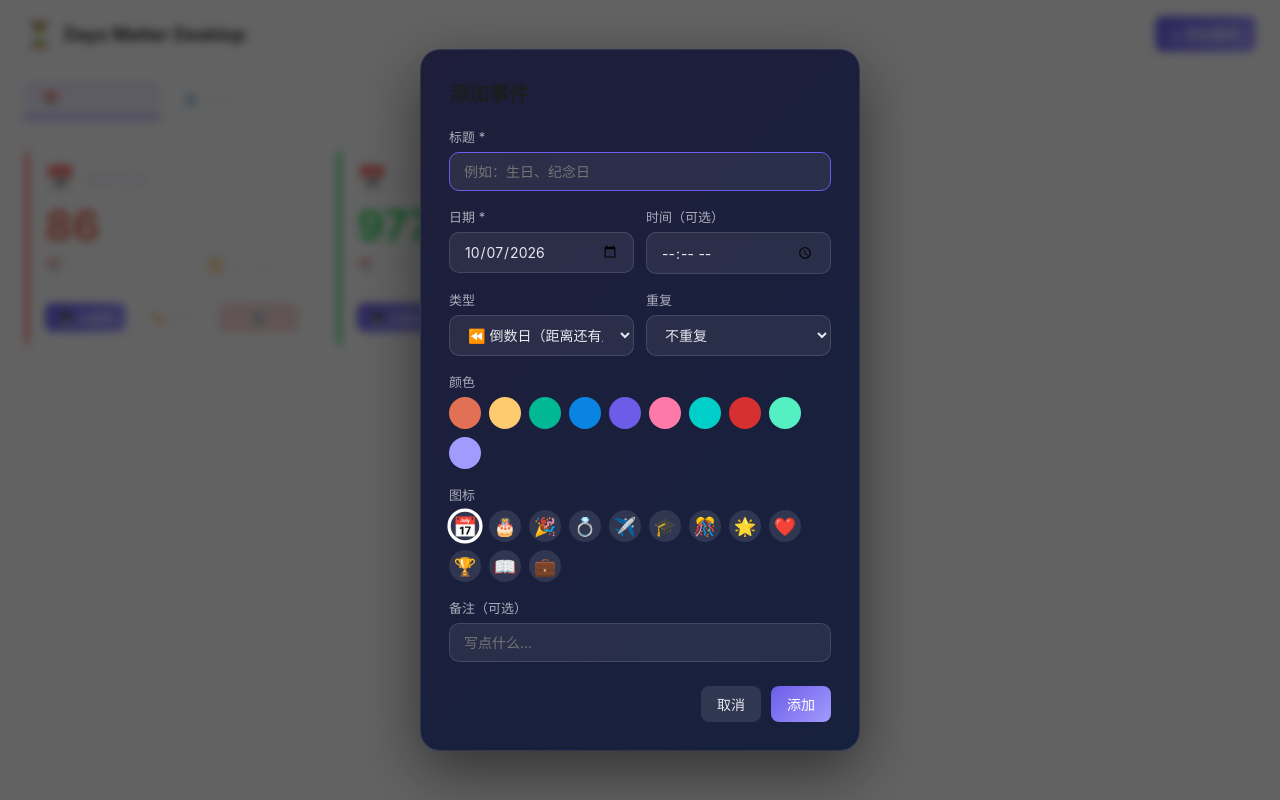
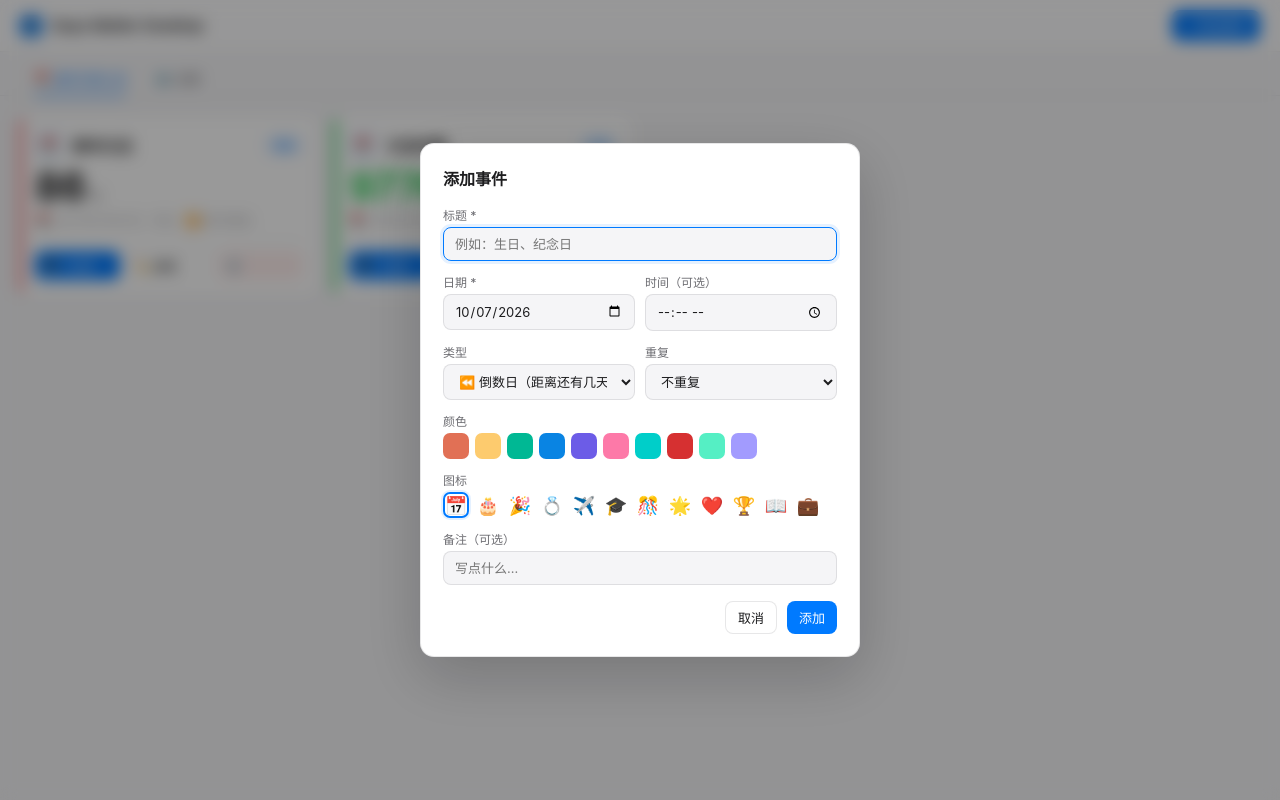
Before and after one commit to shaoyihang2021/days-matter-desktop, a React (Vite) app: page / in a window 1280 px wide. Both pictures are taken after a click on the button "+ 添加事件". Built offline with nearby package versions, Linux system fonts and the light colour scheme.

Commit message:
feat: Apple-style App.css with theme variables

```diff
--- a/src/App.css
+++ b/src/App.css
@@ -1,398 +1,339 @@
 .app {
-  display: flex;
-  flex-direction: column;
-  height: 100%;
-  width: 100%;
+  display: flex; flex-direction: column;
+  height: 100%; width: 100%;
+  background: var(--bg-app);
 }
 
+/* ===== 标题栏（和主界面同色，磨砂底）===== */
 .app-header {
   display: flex;
   justify-content: space-between;
   align-items: center;
-  padding: 16px 24px;
-  background: rgba(255, 255, 255, 0.05);
-  backdrop-filter: blur(10px);
-  border-bottom: 1px solid rgba(255, 255, 255, 0.08);
+  padding: 10px 20px;
+  background: var(--bg-header);
+  backdrop-filter: saturate(180%) blur(20px);
+  -webkit-backdrop-filter: saturate(180%) blur(20px);
+  border-bottom: 1px solid var(--divider);
   -webkit-app-region: drag;
 }
 
 .app-title {
-  display: flex;
-  align-items: center;
-  gap: 10px;
-  font-size: 18px;
-  font-weight: 600;
+  display: flex; align-items: center; gap: 10px;
+  font-size: 15px; font-weight: 600;
+  color: var(--text-primary);
 }
 
-.logo {
-  font-size: 24px;
+.app-title .logo {
+  width: 22px; height: 22px;
+  background: var(--accent);
+  border-radius: 6px;
+  display: flex; align-items: center; justify-content: center;
+  color: white; font-size: 12px; font-weight: 700;
 }
 
-.app-actions {
+.app-actions { -webkit-app-region: no-drag; display: flex; gap: 8px; }
+
+/* ===== 按钮 ===== */
+.btn {
+  padding: 6px 12px;
+  border-radius: 8px;
+  font-size: 13px; font-weight: 500;
+  transition: all 0.15s ease;
+  display: inline-flex; align-items: center; gap: 5px;
+}
+.btn-primary {
+  background: var(--accent); color: white;
+}
+.btn-primary:hover { background: var(--accent-hover); }
+.btn-primary:active { transform: scale(0.97); }
+
+.btn-secondary {
+  background: var(--bg-card); color: var(--text-primary);
+  border: 1px solid var(--border);
+}
+.btn-secondary:hover { background: var(--accent-bg); }
+
+.btn-danger {
+  background: rgba(255, 59, 48, 0.08); color: var(--danger);
+}
+.btn-danger:hover { background: rgba(255, 59, 48, 0.15); }
+
+/* ===== Tab 分段 ===== */
+.app-tabs {
+  display: flex; gap: 0;
+  padding: 10px 20px 0;
+  border-bottom: 1px solid var(--divider);
   -webkit-app-region: no-drag;
 }
-
-.btn {
-  padding: 8px 16px;
-  border-radius: 8px;
-  font-size: 14px;
-  font-weight: 500;
-  transition: all 0.2s;
+.tab-btn {
+  padding: 7px 14px;
+  font-size: 13px; font-weight: 500;
+  color: var(--text-secondary);
+  border-radius: 6px 6px 0 0;
+  position: relative;
+  transition: color 0.15s ease;
+}
+.tab-btn:hover { color: var(--text-primary); }
+.tab-btn.active { color: var(--accent); }
+.tab-btn.active::after {
+  content: '';
+  position: absolute; bottom: -1px; left: 12%; right: 12%;
+  height: 2px;
+  background: var(--accent);
+  border-radius: 2px 2px 0 0;
 }
 
-.btn-primary {
-  background: linear-gradient(135deg, #6C5CE7, #A29BFE);
-  color: white;
-}
-
-.btn-primary:hover {
-  background: linear-gradient(135deg, #5a4bd1, #8b82f0);
-  transform: translateY(-1px);
-}
-
-.btn-secondary {
-  background: rgba(255, 255, 255, 0.1);
-  color: #e8e8f0;
-}
-
-.btn-secondary:hover {
-  background: rgba(255, 255, 255, 0.18);
-}
-
-.btn-danger {
-  background: rgba(231, 76, 60, 0.2);
-  color: #ff7675;
-}
-
-.btn-danger:hover {
-  background: rgba(231, 76, 60, 0.35);
-}
-
-/* Tabs */
-.app-tabs {
-  display: flex;
-  gap: 4px;
-  padding: 12px 24px 0;
-  -webkit-app-region: no-drag;
-}
-
-.tab-btn {
-  padding: 8px 18px;
-  background: transparent;
-  color: rgba(232, 232, 240, 0.6);
-  font-size: 14px;
-  border-radius: 8px 8px 0 0;
-  transition: all 0.2s;
-  border-bottom: 2px solid transparent;
-}
-
-.tab-btn:hover {
-  color: rgba(232, 232, 240, 0.9);
-}
-
-.tab-btn.active {
-  color: #e8e8f0;
-  border-bottom-color: #6C5CE7;
-  background: rgba(108, 92, 231, 0.1);
-}
-
-/* Main */
+/* ===== 主内容 ===== */
 .app-main {
   flex: 1;
   overflow-y: auto;
-  padding: 24px;
+  padding: 18px;
 }
 
-/* Events Grid */
 .events-grid {
   display: grid;
   grid-template-columns: repeat(auto-fill, minmax(280px, 1fr));
-  gap: 16px;
+  gap: 12px;
 }
 
 .empty-state {
   grid-column: 1 / -1;
   text-align: center;
   padding: 80px 20px;
-  color: rgba(232, 232, 240, 0.5);
+  color: var(--text-tertiary);
+}
+.empty-icon {
+  width: 48px; height: 48px;
+  background: var(--accent-bg);
+  border-radius: 12px;
+  display: inline-flex; align-items: center; justify-content: center;
+  font-size: 22px; color: var(--accent);
+  margin-bottom: 14px;
 }
 
-.empty-icon {
-  font-size: 48px;
-  margin-bottom: 16px;
-}
-
-/* Event Card */
+/* ===== 事件卡片 ===== */
 .event-card {
-  background: rgba(255, 255, 255, 0.06);
-  border-radius: 16px;
-  padding: 20px;
-  border: 1px solid rgba(255, 255, 255, 0.08);
-  transition: all 0.25s ease;
+  background: var(--bg-card);
+  border-radius: 12px;
+  padding: 16px;
+  border: 1px solid var(--border);
+  transition: all 0.2s ease;
   position: relative;
   overflow: hidden;
 }
-
-.event-card::before {
-  content: '';
-  position: absolute;
-  top: 0;
-  left: 0;
-  width: 4px;
-  height: 100%;
-  border-radius: 16px 0 0 16px;
-}
-
 .event-card:hover {
-  transform: translateY(-3px);
-  background: rgba(255, 255, 255, 0.09);
-  box-shadow: 0 12px 32px rgba(0, 0, 0, 0.3);
+  box-shadow: var(--shadow-card);
+  border-color: var(--border-strong);
 }
 
 .event-card .color-indicator {
-  position: absolute;
-  top: 0;
-  left: 0;
-  width: 4px;
-  height: 100%;
-  border-radius: 16px 0 0 16px;
+  position: absolute; top: 0; left: 0;
+  width: 4px; height: 100%;
 }
 
 .event-header {
-  display: flex;
-  align-items: center;
-  gap: 10px;
-  margin-bottom: 12px;
+  display: flex; align-items: center; gap: 10px;
+  margin-bottom: 8px;
 }
 
 .event-icon {
-  font-size: 24px;
+  width: 28px; height: 28px;
+  border-radius: 7px;
+  background: var(--accent-bg);
+  display: flex; align-items: center; justify-content: center;
+  font-size: 14px;
+  flex-shrink: 0;
 }
 
 .event-title {
-  flex: 1;
-  font-size: 16px;
-  font-weight: 600;
-  color: #e8e8f0;
-  overflow: hidden;
-  text-overflow: ellipsis;
-  white-space: nowrap;
+  flex: 1; font-size: 15px; font-weight: 600;
+  color: var(--text-primary);
+  overflow: hidden; text-overflow: ellipsis; white-space: nowrap;
 }
 
 .event-badge {
-  font-size: 11px;
-  padding: 2px 8px;
+  font-size: 11px; padding: 2px 8px;
   border-radius: 10px;
-  background: rgba(255, 255, 255, 0.1);
-  color: rgba(232, 232, 240, 0.7);
+  background: var(--accent-bg);
+  color: var(--accent);
+  font-weight: 500;
+  flex-shrink: 0;
 }
 
 .event-days {
-  display: flex;
-  align-items: baseline;
-  gap: 6px;
-  margin: 8px 0;
+  display: flex; align-items: baseline; gap: 4px;
+  margin: 4px 0;
 }
-
 .event-days .number {
-  font-size: 42px;
-  font-weight: 700;
-  line-height: 1;
+  font-size: 40px; font-weight: 700;
+  line-height: 1; letter-spacing: -0.02em;
+  color: var(--text-primary);
 }
-
+.event-days.type-countup .number { color: var(--success); }
 .event-days .label {
-  font-size: 14px;
-  color: rgba(232, 232, 240, 0.6);
-}
-
-.event-days.type-countup .number {
-  color: #00B894;
-}
-
-.event-days.type-countdown .number {
-  color: #E17055;
+  font-size: 13px; color: var(--text-secondary);
+  font-weight: 400;
 }
 
 .event-date {
-  font-size: 13px;
-  color: rgba(232, 232, 240, 0.55);
-  margin-top: 4px;
+  font-size: 12px; color: var(--text-tertiary);
 }
 
 .event-actions {
-  display: flex;
-  gap: 6px;
-  margin-top: 16px;
-  padding-top: 12px;
-  border-top: 1px solid rgba(255, 255, 255, 0.06);
+  display: flex; gap: 6px;
+  margin-top: 12px; padding-top: 10px;
+  border-top: 1px solid var(--divider);
 }
+.event-actions .btn { flex: 1; padding: 5px 8px; font-size: 12px; }
 
-.event-actions .btn {
-  flex: 1;
-  padding: 6px 10px;
-  font-size: 12px;
+/* ===== Modal ===== */
+.modal-overlay {
+  position: fixed; inset: 0;
+  background: var(--bg-overlay);
+  backdrop-filter: blur(8px);
+  display: flex; align-items: center; justify-content: center;
+  z-index: 100;
+  animation: fadeIn 0.2s ease;
 }
-
-/* Modal / Form */
-.modal-overlay {
-  position: fixed;
-  inset: 0;
-  background: rgba(0, 0, 0, 0.6);
-  backdrop-filter: blur(4px);
-  display: flex;
-  align-items: center;
-  justify-content: center;
-  z-index: 100;
-}
+@keyframes fadeIn { from { opacity: 0 } to { opacity: 1 } }
 
 .modal {
-  background: linear-gradient(135deg, #1e1e3a 0%, #16213e 100%);
-  border-radius: 20px;
-  padding: 28px;
-  width: 440px;
-  max-width: 90vw;
-  border: 1px solid rgba(255, 255, 255, 0.1);
-  box-shadow: 0 20px 60px rgba(0, 0, 0, 0.5);
+  background: var(--bg-window);
+  border-radius: 14px;
+  padding: 22px;
+  width: 440px; max-width: 90vw;
+  box-shadow: var(--shadow-modal);
+  border: 1px solid var(--border);
+  animation: slideUp 0.25s ease;
+}
+@keyframes slideUp {
+  from { opacity: 0; transform: translateY(20px) scale(0.97); }
+  to { opacity: 1; transform: none; }
 }
 
 .modal h2 {
-  font-size: 20px;
-  margin-bottom: 20px;
-  font-weight: 600;
+  font-size: 16px; font-weight: 600;
+  margin-bottom: 16px; color: var(--text-primary);
 }
 
-.form-group {
-  margin-bottom: 16px;
+.form-group { margin-bottom: 12px; }
+.form-group label {
+  display: block; font-size: 12px; font-weight: 500;
+  color: var(--text-secondary); margin-bottom: 4px;
+}
+.form-group input,
+.form-group select {
+  width: 100%; padding: 8px 11px;
+  background: var(--bg-app);
+  border: 1px solid var(--border);
+  border-radius: 8px;
+  color: var(--text-primary);
+  font-size: 13px;
+  transition: border-color 0.15s, box-shadow 0.15s;
+}
+.form-group input:focus,
+.form-group select:focus {
+  border-color: var(--accent);
+  box-shadow: 0 0 0 3px var(--accent-bg);
 }
 
-.form-group label {
-  display: block;
-  font-size: 13px;
-  color: rgba(232, 232, 240, 0.7);
-  margin-bottom: 6px;
-}
-
-.form-group input,
-.form-group select {
-  width: 100%;
-  padding: 10px 14px;
-  background: rgba(255, 255, 255, 0.07);
-  border: 1px solid rgba(255, 255, 255, 0.12);
-  border-radius: 10px;
-  color: #e8e8f0;
-  font-size: 14px;
-  transition: border-color 0.2s;
-}
-
-.form-group input:focus,
-.form-group select:focus {
-  border-color: #6C5CE7;
-}
-
-.form-row {
-  display: flex;
-  gap: 12px;
-}
-
-.form-row .form-group {
-  flex: 1;
-}
+.form-row { display: flex; gap: 10px; }
+.form-row .form-group { flex: 1; }
 
 .color-picker-row {
-  display: flex;
-  gap: 8px;
-  flex-wrap: wrap;
+  display: flex; gap: 6px; flex-wrap: wrap;
 }
-
 .color-swatch {
-  width: 32px;
-  height: 32px;
-  border-radius: 50%;
+  width: 26px; height: 26px;
+  border-radius: 7px;
   cursor: pointer;
-  border: 3px solid transparent;
-  transition: all 0.2s;
+  border: 2px solid transparent;
+  transition: transform 0.15s, border-color 0.15s;
 }
-
+.color-swatch:hover { transform: scale(1.1); }
 .color-swatch.active {
-  border-color: white;
-  transform: scale(1.1);
+  border-color: var(--accent);
+  box-shadow: 0 0 0 2px var(--accent-bg);
 }
 
 .form-actions {
-  display: flex;
-  gap: 10px;
-  justify-content: flex-end;
-  margin-top: 24px;
+  display: flex; gap: 10px; justify-content: flex-end;
+  margin-top: 16px;
 }
 
-/* Settings Panel */
+/* ===== 设置面板（响应式 grid）===== */
 .settings-panel {
-  max-width: 600px;
+  max-width: 100%;
+  display: grid;
+  grid-template-columns: repeat(auto-fit, minmax(280px, 1fr));
+  gap: 10px;
+}
+@media (min-width: 850px) {
+  .settings-panel { grid-template-columns: repeat(2, 1fr); }
+}
+@media (min-width: 1200px) {
+  .settings-panel { grid-template-columns: repeat(3, 1fr); }
 }
 
 .setting-item {
-  background: rgba(255, 255, 255, 0.06);
-  border-radius: 14px;
-  padding: 18px 22px;
-  margin-bottom: 12px;
-  border: 1px solid rgba(255, 255, 255, 0.08);
+  background: var(--bg-card);
+  border-radius: 12px;
+  padding: 14px 16px;
+  border: 1px solid var(--border);
 }
 
 .setting-item h3 {
-  font-size: 15px;
-  margin-bottom: 4px;
+  font-size: 13px; font-weight: 600;
+  color: var(--text-primary); margin-bottom: 2px;
 }
-
 .setting-item p {
   font-size: 12px;
-  color: rgba(232, 232, 240, 0.5);
-  margin-bottom: 12px;
+  color: var(--text-tertiary); margin-bottom: 8px;
 }
-
-.setting-item .setting-control {
-  display: flex;
-  align-items: center;
-  gap: 14px;
+.setting-control {
+  display: flex; align-items: center; gap: 12px;
 }
-
-.setting-item input[type='range'] {
-  flex: 1;
-  accent-color: #6C5CE7;
-}
-
-.setting-item .value-display {
-  font-size: 13px;
-  color: rgba(232, 232, 240, 0.7);
-  min-width: 40px;
-  text-align: right;
+.setting-item input[type='range'] { flex: 1; accent-color: var(--accent); }
+.value-display {
+  font-size: 13px; color: var(--text-secondary);
+  min-width: 40px; text-align: right;
 }
 
 .toggle-switch {
   position: relative;
-  width: 44px;
-  height: 24px;
-  background: rgba(255, 255, 255, 0.2);
-  border-radius: 12px;
+  width: 40px; height: 22px;
+  background: var(--border);
+  border-radius: 11px;
   cursor: pointer;
-  transition: background 0.3s;
+  transition: background 0.25s ease;
+  flex-shrink: 0;
 }
-
-.toggle-switch.on {
-  background: #6C5CE7;
-}
-
+.toggle-switch.on { background: var(--accent); }
 .toggle-switch::after {
   content: '';
-  position: absolute;
-  top: 3px;
-  left: 3px;
-  width: 18px;
-  height: 18px;
+  position: absolute; top: 2px; left: 2px;
+  width: 18px; height: 18px;
   background: white;
   border-radius: 50%;
-  transition: left 0.3s;
+  box-shadow: 0 1px 3px rgba(0,0,0,0.2);
+  transition: left 0.25s cubic-bezier(0.4, 0, 0.2, 1);
 }
+.toggle-switch.on::after { left: 20px; }
 
-.toggle-switch.on::after {
-  left: 23px;
+/* 主题选择器 */
+.theme-selector { display: flex; gap: 6px; }
+.theme-option {
+  width: 34px; height: 28px;
+  border-radius: 7px;
+  border: 2px solid transparent;
+  cursor: pointer;
+  display: flex; align-items: center; justify-content: center;
+  font-size: 14px;
+  background: var(--bg-app);
+  transition: all 0.15s;
 }
+.theme-option:hover { border-color: var(--border-strong); }
+.theme-option.active {
+  border-color: var(--accent);
+  background: var(--accent-bg);
+}
```
